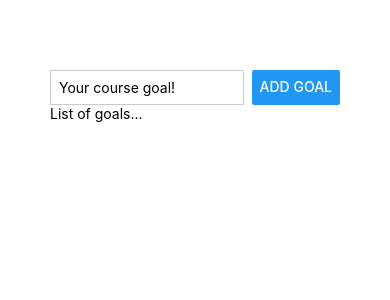
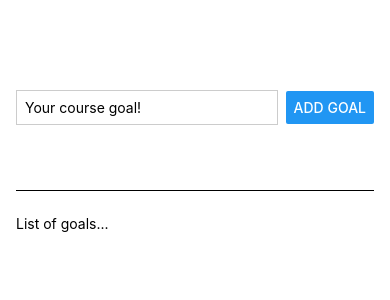
Before and after one commit to Z-kamili/React_native, a React Native app: screen / in a window 390 px wide. Shown: the top 300 px of the page. Built offline with nearby package versions, Linux system fonts and the light colour scheme.

Commit message:
add flex

```diff
--- a/App.js
+++ b/App.js
@@ -9,10 +9,10 @@ export default function App() {
 
        <View style={styles.inputContainer}>
         <TextInput style={styles.TextInput} placeholder='Your course goal!'></TextInput>
-        <Button title="Add Goal"/>
+        <Button style title="Add Goal"/>
        </View>
 
-       <View>
+       <View style={styles.goalsContainer}>
            <Text>List of goals...</Text>
        </View>
 
@@ -25,21 +25,38 @@ export default function App() {
 const styles = StyleSheet.create({
 
   appContainer:{
+    flex:1,
     padding:50,
-    marginTop:20
+    paddingHorizontal:16,
+
   },
 
   inputContainer:{
+
+     flex:1,
      flexDirection:'row',
-     justifyContent:'space-between'
+     justifyContent:'space-between',
+     alignItems:'center',
+     marginBottom:24,
+     paddingBottom:24,
+     borderBottomWidth:1,
+
   },
 
   TextInput : {
+
     borderWidth:1,
     borderColor:'#cccccc',
     width:'80%',
     marginRight:8,
     padding:8
+
+  },
+
+  goalsContainer: {
+
+     flex:5
+
   }
 
 
```
